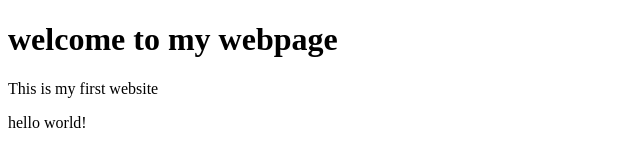
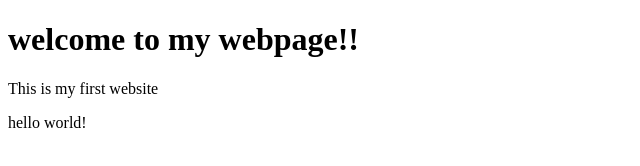
Before and after one commit to vinit-code-repeat/first, a plain HTML site: page index.html in a window 1280 px wide. Shown: the full height of the page, 0-640 px from the left. Drawn offline with Linux system fonts and the light colour scheme.

Commit message:
add punctuation

```diff
--- a/index.html
+++ b/index.html
@@ -4,7 +4,7 @@
         <title>home</title>
     </head>
     <body>
-        <h1>welcome to my webpage</h1>
+        <h1>welcome to my webpage!!</h1>
         <p>This is my first website</p>
         hello world!
     </body>
```
